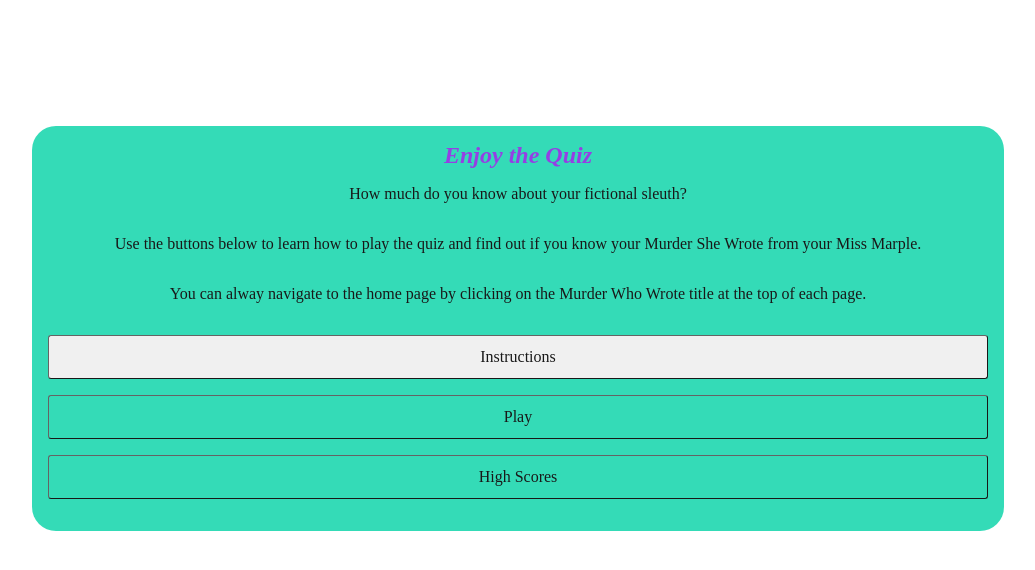
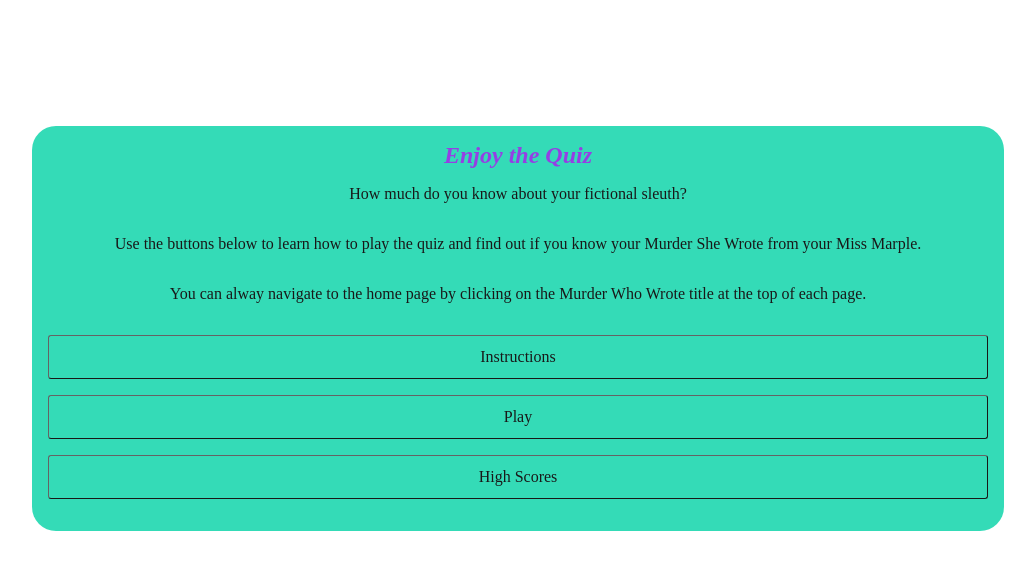
Before and after one commit to Rehanon-Mackenzie/murder-who-wrote-quiz, a plain HTML site: page index.html in a window 1280 px wide. Shown: the part 90-660 px from the top of the page, without its empty margins (122-1157 px from the left). Drawn offline with Linux system fonts and the light colour scheme; a web font is replaced by a local one.

Commit message:
add background colour instructions button

```diff
--- a/assets/css/home.css
+++ b/assets/css/home.css
@@ -78,6 +78,7 @@
     margin-top: 1rem;
     margin-bottom: 1rem;
     text-decoration: none;
+    background-color: rgb(31, 216, 176);
 }
 a.button {
     text-align: center;
```
